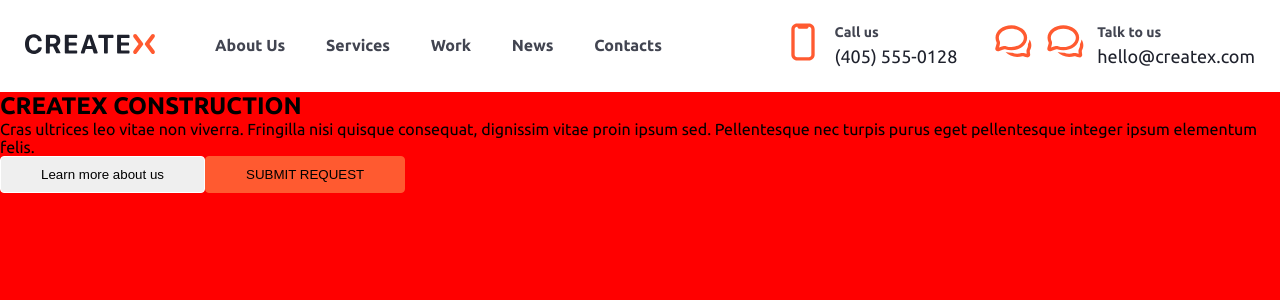
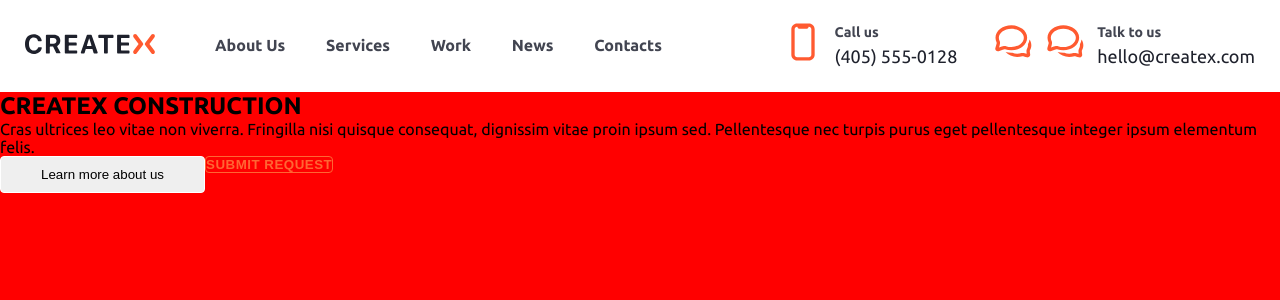
Before and after one commit to AziAlex/createx, a Next.js app: page / in a window 1280 px wide. Shown: the top 300 px of the page. Built offline with nearby package versions, Linux system fonts and the light colour scheme.

Commit message:
add shared btn

```diff
--- a/src/app/style/variable.scss
+++ b/src/app/style/variable.scss
@@ -2,4 +2,5 @@
 $gray-800: #424551;
 $gray-900: #1E212C;
 
-$orange: #FF5A30;
+$btn: #f63;
+$btn-hover: #f30;
--- a/src/shared/ui/btns/orange-btn/index.tsx
+++ b/src/shared/ui/btns/orange-btn/index.tsx
@@ -2,8 +2,24 @@ import React, {FC} from 'react';
 
 import cl from "./style.module.scss"
 
-const OrangeBtn: FC<{ title: string }> = ({title}) => (
-  <button className={cl.button}>{title}</button>
+interface IProps {
+  title: string
+  type: "large" | "regular" | "small"
+  solid?: boolean
+  fill?: boolean
+}
+
+const OrangeBtn: FC<IProps> = ({title, fill, solid, type}) => (
+  <button
+    className={[
+      cl.button,
+      solid ? cl.solid : null,
+      fill ? fill : null,
+      cl[type]
+    ].join(" ")}
+  >
+    {title}
+  </button>
 )
 
 export default OrangeBtn;
--- a/src/shared/ui/btns/orange-btn/style.module.scss
+++ b/src/shared/ui/btns/orange-btn/style.module.scss
@@ -1,12 +1,47 @@
 @import "@/var";
 
 .button {
-  padding: 10px 40px;
-  background-color: $orange;
+  height: fit-content;
+  color: $btn;
+  background-color: transparent;
   border-radius: 4px;
-  border: 1px solid $orange;
+  border: 1px solid $btn;
+  font-weight: 700;
+  letter-spacing: 0.5px;
+  text-transform: uppercase;
+  cursor: pointer;
+  transition: .2s;
+
+  &.large {
+    padding: 15px 40px;
+    font-size: 16px;
+  }
+
+  &.regular {
+    padding: 12px 32px;
+    font-size: 14px;
+  }
+
+  &.small {
+    padding: 10px 24px;
+    font-size: 12px;
+  }
+
+  &.fill {
+    width: 100%;
+  }
+
+  &.solid {
+    background-color: $btn;
+    color: #fff;
+
+    &:hover {
+      background-color: $btn-hover;
+    }
+  }
 
   &:hover {
-    //background-color: ;
+    background-color: $btn;
+    color: #fff;
   }
 }
```
